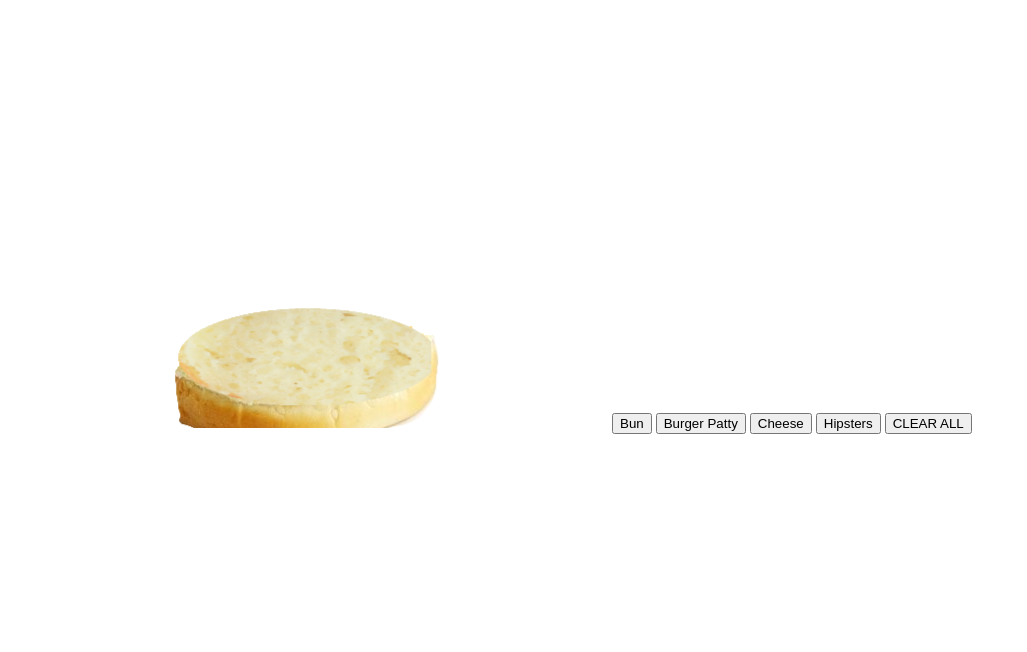
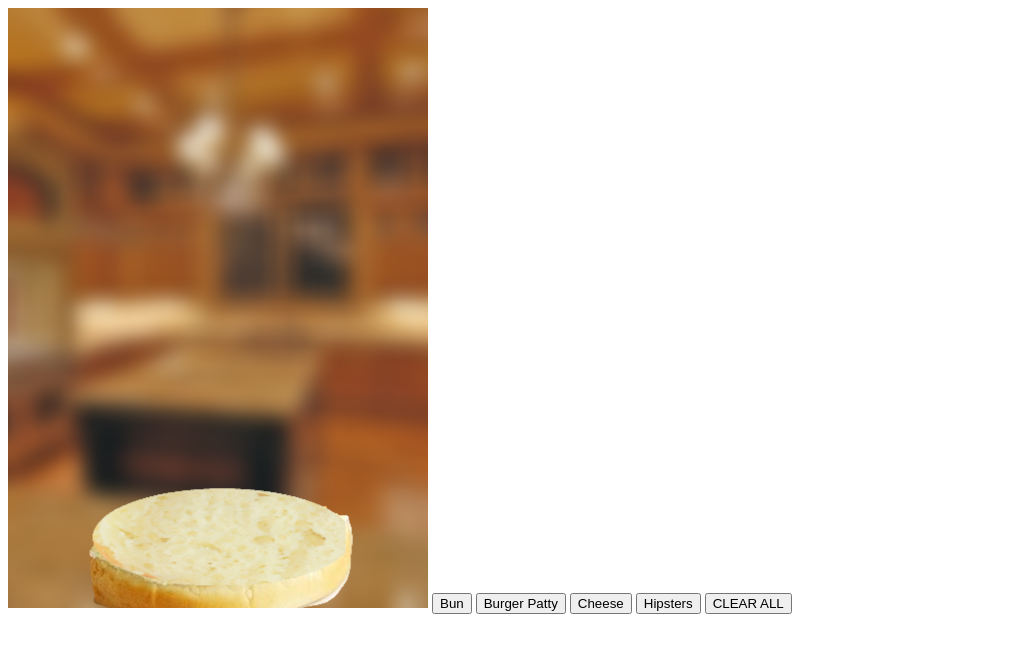
Before and after one commit to cheezburger/SandwichBuilder, a plain HTML site: page index.html in a window 1280 px wide. Shown: the whole page, without its empty margins (0-1027 px from the left). Drawn offline with Linux system fonts and the light colour scheme.

Commit message:
Add a background, make it portrait rather than landscape.

```diff
--- a/SandwichBuilder.js
+++ b/SandwichBuilder.js
@@ -1,12 +1,14 @@
 	var world;
 
-	var worldWidth = 20;
-	var worldHeight = 14;
+	var worldWidth = 14;
+	var worldHeight = 20;
 	var homeX = worldWidth/2;
-	var homeY = -10;
+	var homeY = -5;
 	var drawScale = 30.0;
 
 	var drawables = [];
+	var bgImage = new Image();
+	bgImage.src = "images/background.png";
 
 	function Drawable(imageUri, body)
 	{
@@ -143,6 +145,8 @@
 	 var canvas = document.getElementById("canvas");
 	 //clear the canvas
 	 canvas.width = canvas.width;
+	 var context = canvas.getContext("2d");
+	 context.drawImage(bgImage, 0, 0);
 
 	 //draw ALL the things!
 	 for (var i=0; i < drawables.length; i++)
--- a/index.html
+++ b/index.html
@@ -3,7 +3,7 @@
       <title>Box2dWeb example</title>
    </head>
    <body onload="init();">
-      <canvas id="canvas" width="600" height="420"></canvas>
+      <canvas id="canvas" width="420" height="600"></canvas>
    </body>
    <button type="button" onClick="MakeBottomBun();">Bun</button>
    <button type="button" onClick="MakeBurgerPatty();">Burger Patty</button>
```
Also changed, not shown: images/background.png (added).
